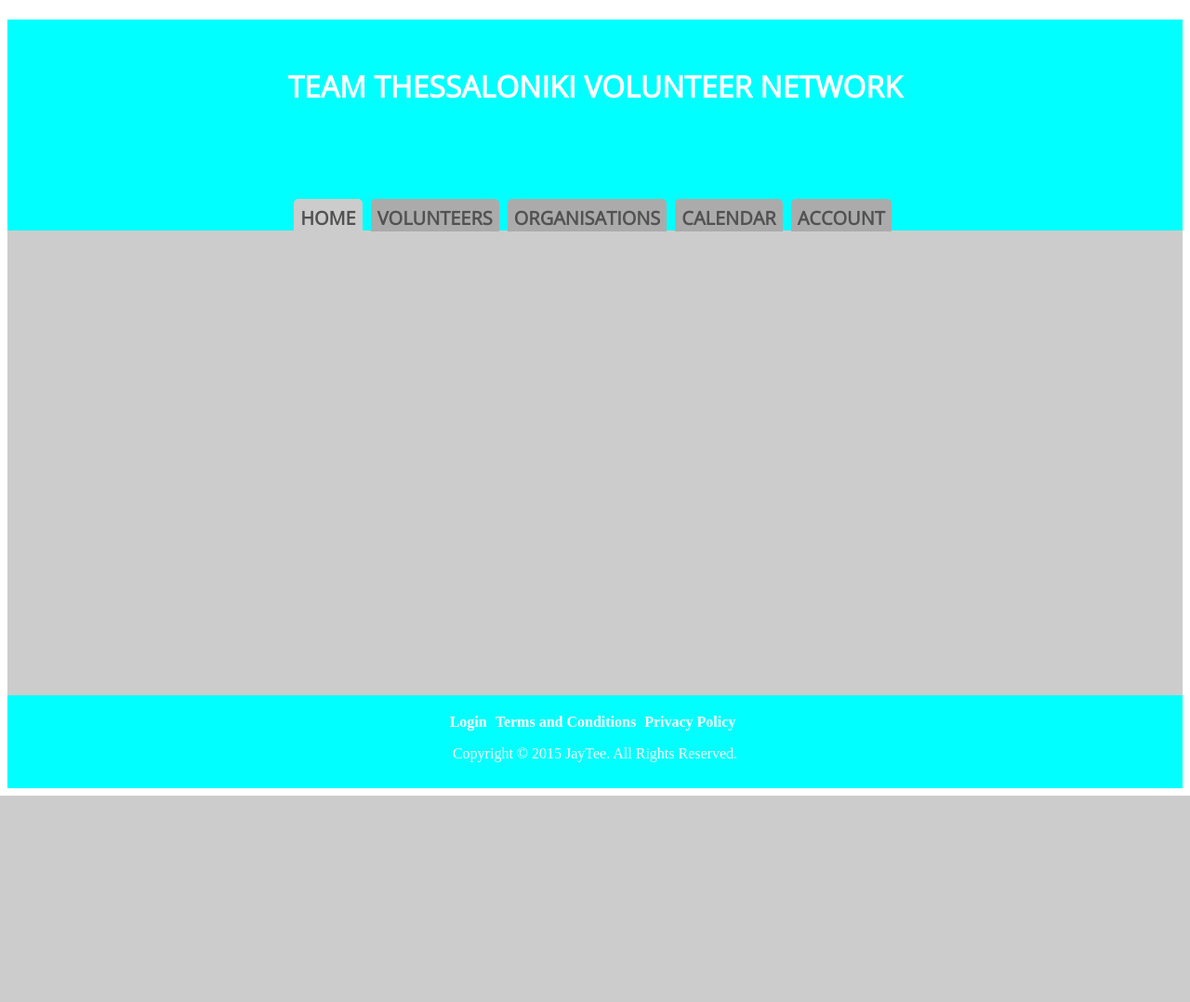
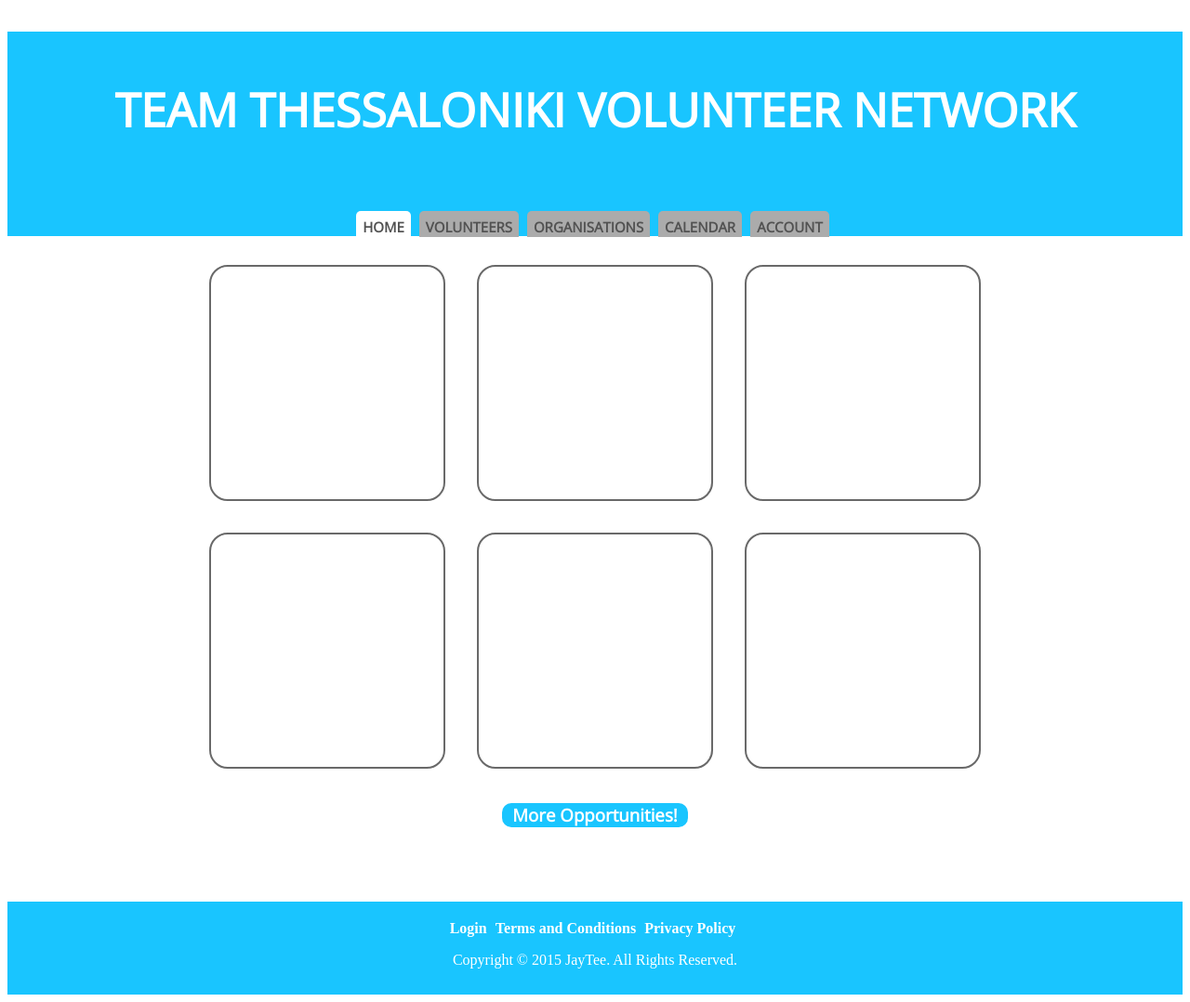
Before and after one commit to johndem/CAPS, a PHP site: page / in a window 1280 px wide. Shown: the whole page at 93% size. Before the commit the page ends 856 px from the top, so only its background shows below. Run offline with PHP 8.4, Linux system fonts and the light colour scheme.

Commit message:
Started working on categories

```diff
--- a/index.html
+++ b/index.html
@@ -31,6 +31,27 @@
 
             <!-- content -->
             <div class="content">
+                <p> </p>
+
+                <div id="categories">
+
+                    <div class="cat">
+                    </div>
+                    <div class="cat">
+                    </div>
+                    <div class="cat">
+                    </div>
+                     <div class="cat">
+                    </div>
+                    <div class="cat">
+                    </div>
+                    <div class="cat">
+                    </div>
+                </div>
+
+                <div id="btnOpp">
+                    <h3><a href="">More Opportunities!</a></h3>
+                </div>
 
             </div>
 
--- a/main.css
+++ b/main.css
@@ -1,20 +1,23 @@
+body {
+ height: 100%;
+}
 .masthead {
     color: white;
-    background-color: aqua;
+    background-color: #19C5FF;
     width: auto;
     height: 200px;
 }
 
 .content {
     color: white;
-    background-color: #CCCCCC;
+    background-color: white;
     width: auto;
-    height: 500px;
+    height: 700px;
 }
 
 .navigation {
     text-align: center;
-    background-color: aqua;
+    background-color: #19C5FF;
 }
 
 .navigation ul {
@@ -28,13 +31,17 @@
 	display: inline;
 }
 
+.navigation li a:hover {
+    background-color: white;
+}
+
 .navigation a {
     font-family: 'Open Sans';
     color: #525252;
     padding: 7px 7px 1px 7px;
 	text-decoration: none;
-	font-size: 20px;
-    font-weight: bold;
+	font-size: 15px;
+    font-weight:bold;
     margin-right: 5px;
     background-color: #ABABAB;
     border-top-right-radius: 5px;
@@ -42,20 +49,16 @@
 }
 
 #selected a {
-    background-color: #CCCCCC;
-}
+    background-color: white;
 
-.footer {
-    color: white;
-    background-color: aqua;
-    width: auto;
-    height: 100px;
+
 }
 
 #title {
     font-family: 'Open Sans';
     font-weight: bold;
     text-align: center;
+    font-size: 50px;
     padding-top: 50px;
     padding-bottom: 50px;
 }
@@ -66,6 +69,8 @@
 }
 
 #links a {
+
+
     color: white;
     font-weight: bold;
     text-decoration: none;
@@ -81,3 +86,61 @@
     text-align: center;
 
 }
+
+#categories {
+    border-radius: 10px;
+    width: 860px;
+    margin: 0 auto;
+    text-align: center;
+
+    border-width: 5px;
+    border-color: 	#DCD7D7;
+
+}
+
+.cat {
+    display: inline-block;
+    padding: 10px;
+    margin: 15px;
+    width:230px;
+    height: 230px;
+   border-style: solid;
+    border-width: 2px;
+    border-color: #696969;
+    border-radius: 20px;
+}
+
+
+
+#btnOpp {
+    margin: 0 auto;
+    text-align: center;
+    width: 200px;
+    height: 26px;
+    color: black;
+    font-family: 'Open Sans';
+    background-color: #19C5FF;
+    border-radius: 10px;
+
+
+}
+#btnOpp a {
+ display: inline-block;
+ text-decoration: none;
+ padding-left: 10px;
+    padding-right: 10px;
+    color: white;
+
+}
+
+#btnOpp a:visited {
+}
+
+
+.footer {
+    color: white;
+    background-color: #19C5FF;
+    width: auto;
+    height: 100px;
+
+}
```
